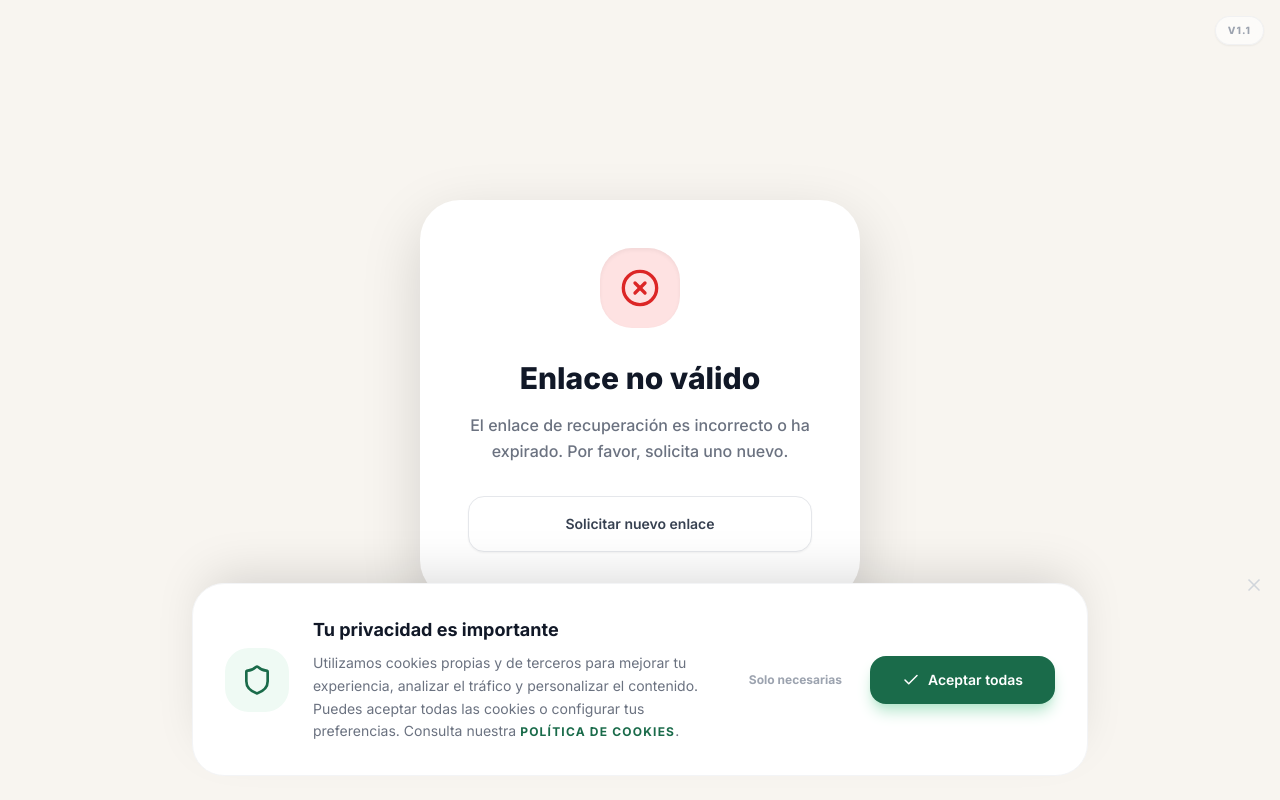
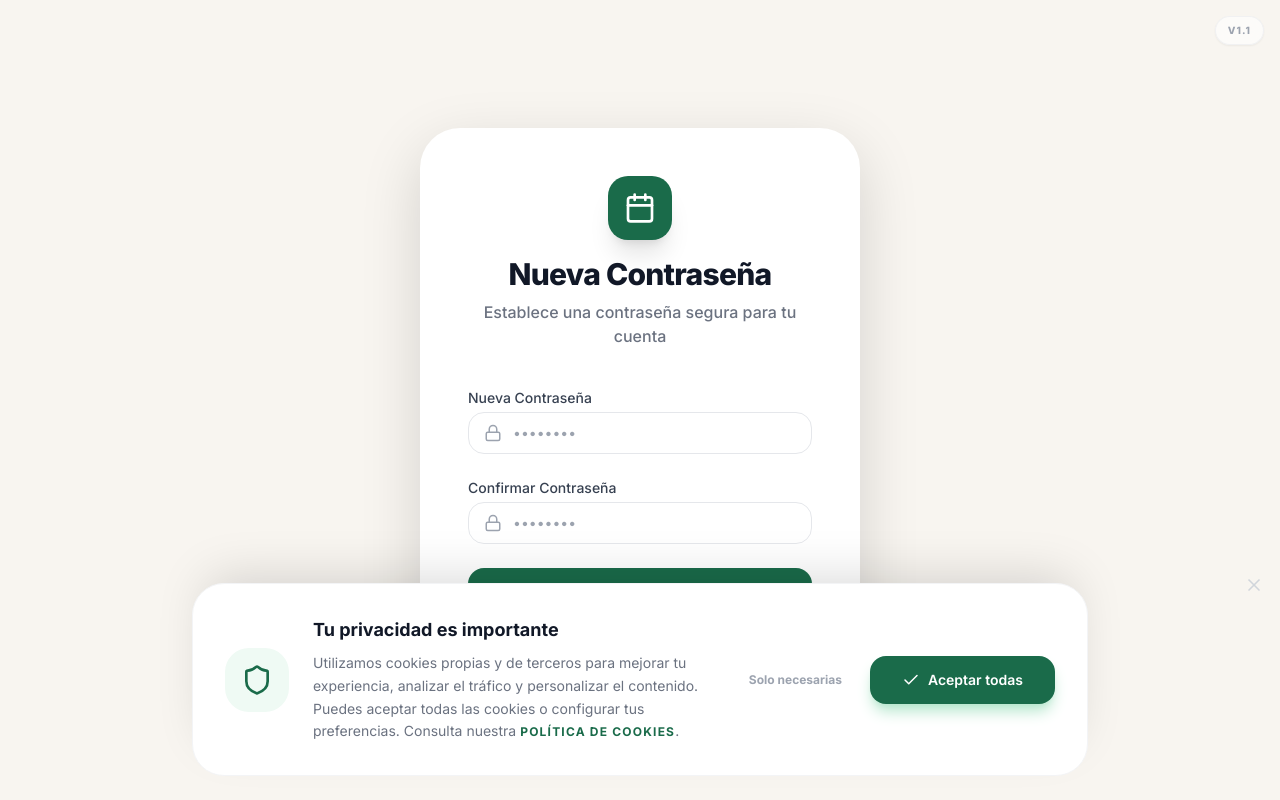
Before and after one commit to Conchi-Andreu/ClinicaNutricionista, a React (Vite) app: page /reset-password in a window 1280 px wide. Built offline with nearby package versions, Linux system fonts and the light colour scheme; no server answers; the database is empty; a web font is replaced by a local one.

Commit message:
Fix: Permitir flujo PKCE in ResetPassword

```diff
--- a/src/pages/ResetPassword.jsx
+++ b/src/pages/ResetPassword.jsx
@@ -21,11 +21,6 @@ export default function ResetPassword() {
     const handleSubmit = async (e) => {
         e.preventDefault();
 
-        if (!token) {
-            toast.error('Token no válido');
-            return;
-        }
-
         if (formData.password !== formData.confirmPassword) {
             toast.error('Las contraseñas no coinciden');
             return;
@@ -39,7 +34,7 @@ export default function ResetPassword() {
         setLoading(true);
         await new Promise(r => setTimeout(r, 1000));
 
-        const res = await resetPassword(token, formData.password);
+        const res = await resetPassword(null, formData.password);
         if (res.success) {
             setStatus('success');
             toast.success('Contraseña actualizada correctamente');
@@ -68,28 +63,7 @@ export default function ResetPassword() {
                 </div>
             </div>
         );
-    }
-
-    if (!token) {
-        return (
-            <div className="min-h-screen bg-cream-100 flex flex-col items-center justify-center p-4">
-                <div className="w-full max-w-[440px] animate-fade-in bg-white rounded-[2.5rem] shadow-modal p-12 text-center">
-                    <div className="w-20 h-20 bg-red-100 text-red-600 rounded-3xl flex items-center justify-center mx-auto mb-8 shadow-inner">
-                        <XCircle size={40} />
-                    </div>
-                    <h2 className="text-3xl font-extrabold text-gray-900 mb-4">Enlace no válido</h2>
-                    <p className="text-gray-500 font-medium leading-relaxed mb-8">
-                        El enlace de recuperación es incorrecto o ha expirado. Por favor, solicita uno nuevo.
-                    </p>
-                    <Link to="/forgot-password" className="block w-full">
-                        <Button variant="secondary" className="w-full h-14">
-                            Solicitar nuevo enlace
-                        </Button>
-                    </Link>
-                </div>
-            </div>
-        );
-    }
+    } // Token validation is removed because Supabase PKCE consumes the code immediately
 
     return (
         <div className="min-h-screen bg-cream-100 flex flex-col items-center justify-center p-4">
```
